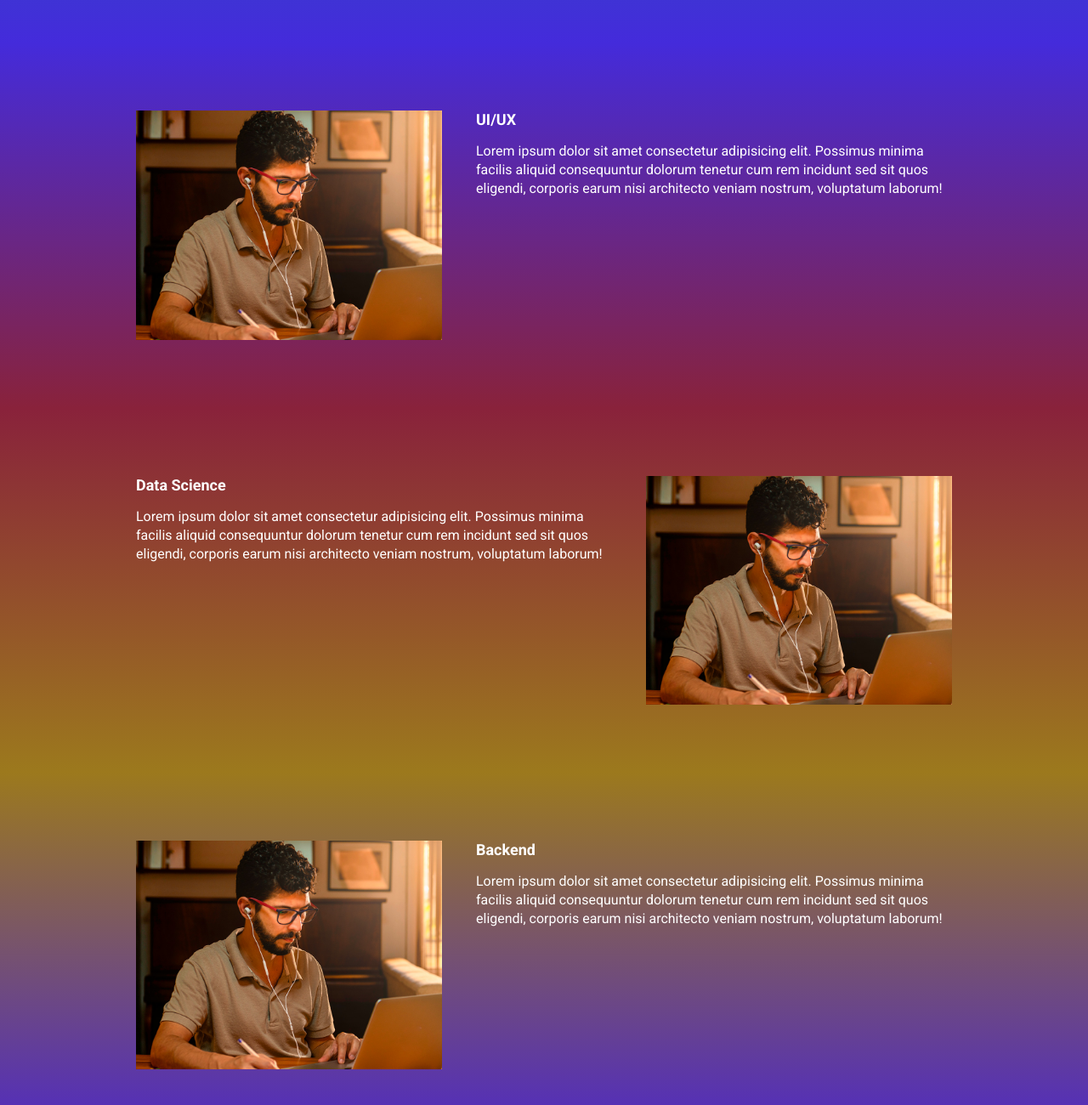
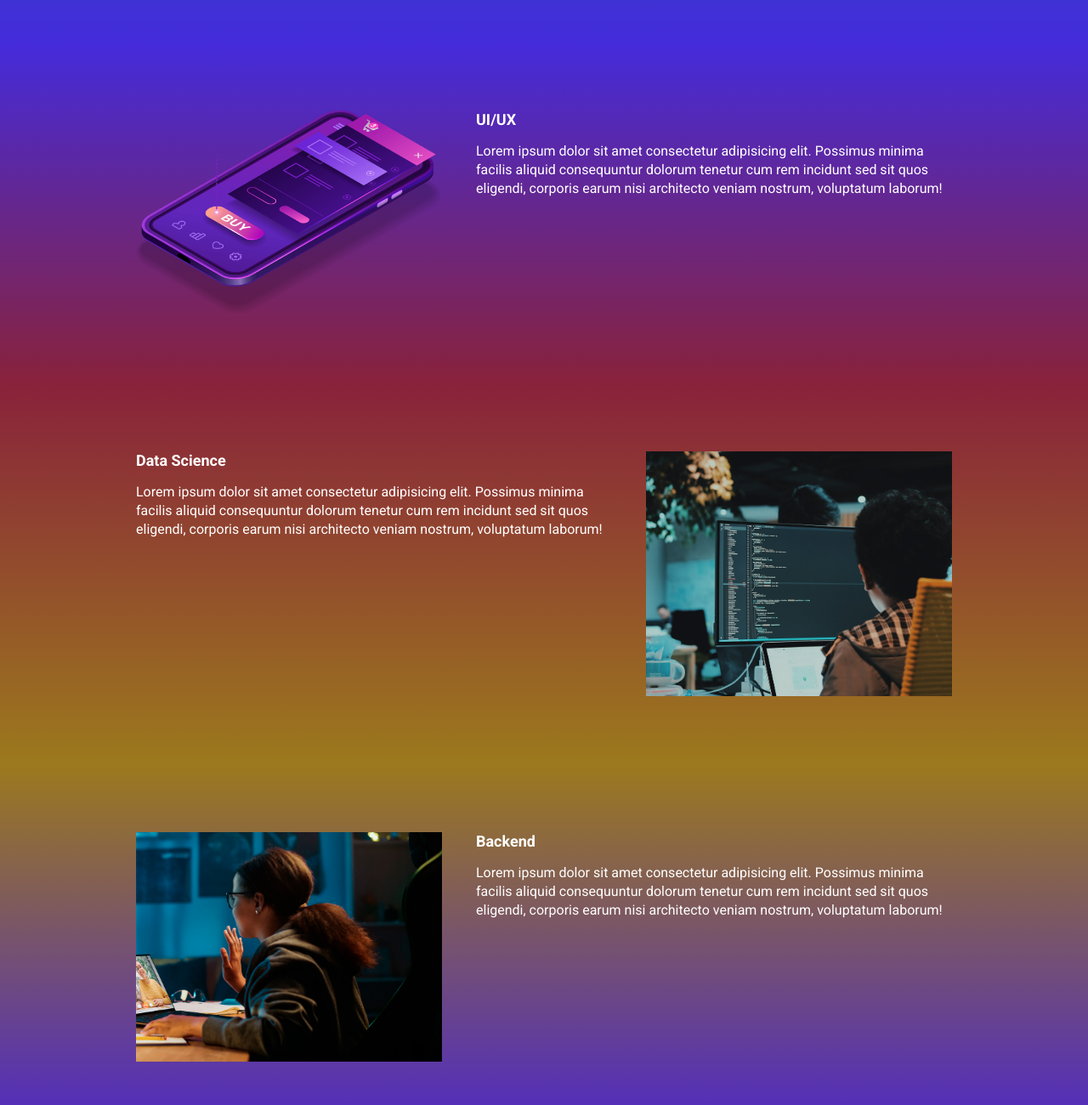
Before and after one commit to Alexandre-Mir/ebac-tech-talks, a website built with Parcel: page src/index.html in a window 1280 px wide. Shown: the part 940-2240 px from the top of the page at 85% size. Built offline with nearby package versions, Linux system fonts and the light colour scheme.

Commit message:
corrigindo imagens

```diff
--- a/src/index.html
+++ b/src/index.html
@@ -69,7 +69,7 @@
             nostrum, voluptatum laborum!
           </p>
         </div>
-        <img class="event__image" src="./images/frontend.png" alt="Front-end" />
+        <img class="event__image" src="./images/ui-ux.png" alt="UI/UX" />
       </div>
     </section>
     <section class="event event--data-science">
@@ -83,7 +83,7 @@
             nostrum, voluptatum laborum!
           </p>
         </div>
-        <img class="event__image" src="./images/frontend.png" alt="Front-end" />
+        <img class="event__image" src="./images/data.png" alt="Data Science" />
       </div>
     </section>
     <section class="event event--backend event--image-left">
@@ -97,7 +97,7 @@
             nostrum, voluptatum laborum!
           </p>
         </div>
-        <img class="event__image" src="./images/frontend.png" alt="Front-end" />
+        <img class="event__image" src="./images/backend.png" alt="Backend" />
       </div>
     </section>
     <script src="https://unpkg.com/aos@next/dist/aos.js"></script>
```
